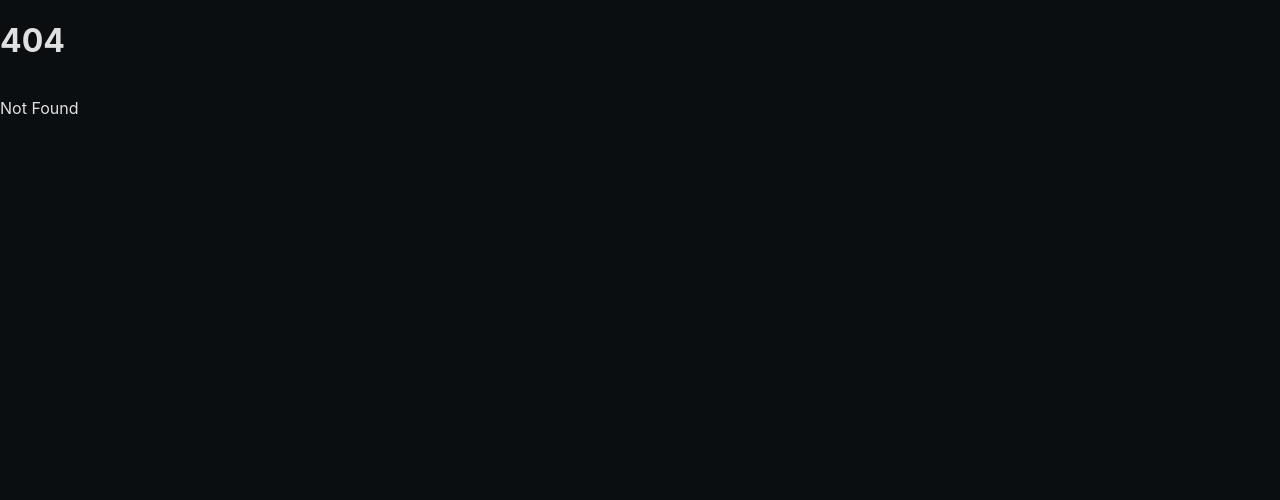
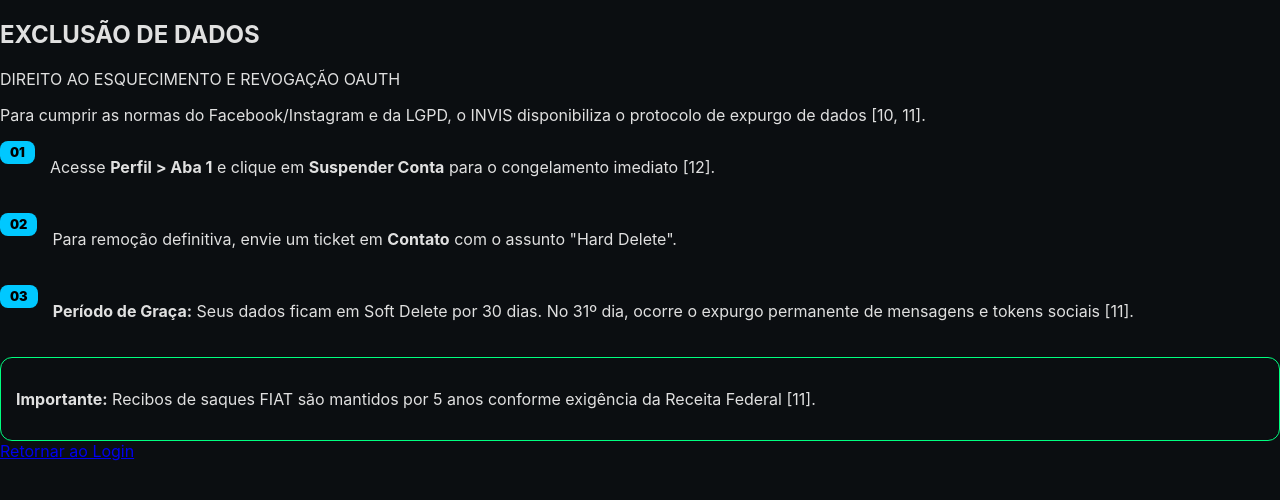
Before and after one commit to inviscoin/invis, a SvelteKit app: page /legal/exclusao in a window 1280 px wide. Before the commit this address had no page. Shown: the top 500 px of the page. Built offline with nearby package versions, Linux system fonts and the light colour scheme.

Commit message:
src/routes/legal/exclusao/+page.svelte

```diff
--- /dev/null
+++ b/src/routes/legal/exclusao/+page.svelte
@@ -0,0 +1,49 @@
+<script>
+  import { fade } from 'svelte/transition';
+</script>
+
+<main class="legal-page">
+  <section class="content-container glass-morphism" in:fade>
+    <header class="legal-header">
+      <h1 class="neon-text-cyan">EXCLUSÃO DE DADOS</h1>
+      <p class="subtitle">DIREITO AO ESQUECIMENTO E REVOGAÇÃO OAUTH</p>
+    </header>
+
+    <div class="scroll-content no-scrollbar">
+      <p>Para cumprir as normas do Facebook/Instagram e da LGPD, o INVIS disponibiliza o protocolo de expurgo de dados [10, 11].</p>
+
+      <div class="steps">
+        <div class="step">
+          <span class="step-num">01</span>
+          <p>Acesse <strong>Perfil > Aba 1</strong> e clique em <strong>Suspender Conta</strong> para o congelamento imediato [12].</p>
+        </div>
+        <div class="step">
+          <span class="step-num">02</span>
+          <p>Para remoção definitiva, envie um ticket em <strong>Contato</strong> com o assunto "Hard Delete".</p>
+        </div>
+        <div class="step">
+          <span class="step-num">03</span>
+          <p><strong>Período de Graça:</strong> Seus dados ficam em Soft Delete por 30 dias. No 31º dia, ocorre o expurgo permanente de mensagens e tokens sociais [11].</p>
+        </div>
+      </div>
+
+      <div class="note glass-morphism">
+        <p><strong>Importante:</strong> Recibos de saques FIAT são mantidos por 5 anos conforme exigência da Receita Federal [11].</p>
+      </div>
+    </div>
+
+    <footer class="legal-footer">
+       <a href="/login" class="back-link">Retornar ao Login</a>
+    </footer>
+  </section>
+</main>
+
+<style>
+  /* Importa os mesmos estilos base da página de privacidade */
+  .step { display: flex; align-items: flex-start; gap: 15px; margin-bottom: 20px; }
+  .step-num {
+    background: var(--neon-cyan); color: #000;
+    font-weight: 900; padding: 4px 10px; border-radius: 8px; font-size: 0.8rem;
+  }
+  .note { padding: 15px; border: 1px solid var(--neon-emerald); border-radius: 12px; margin-top: 20px; }
+</style>
```
